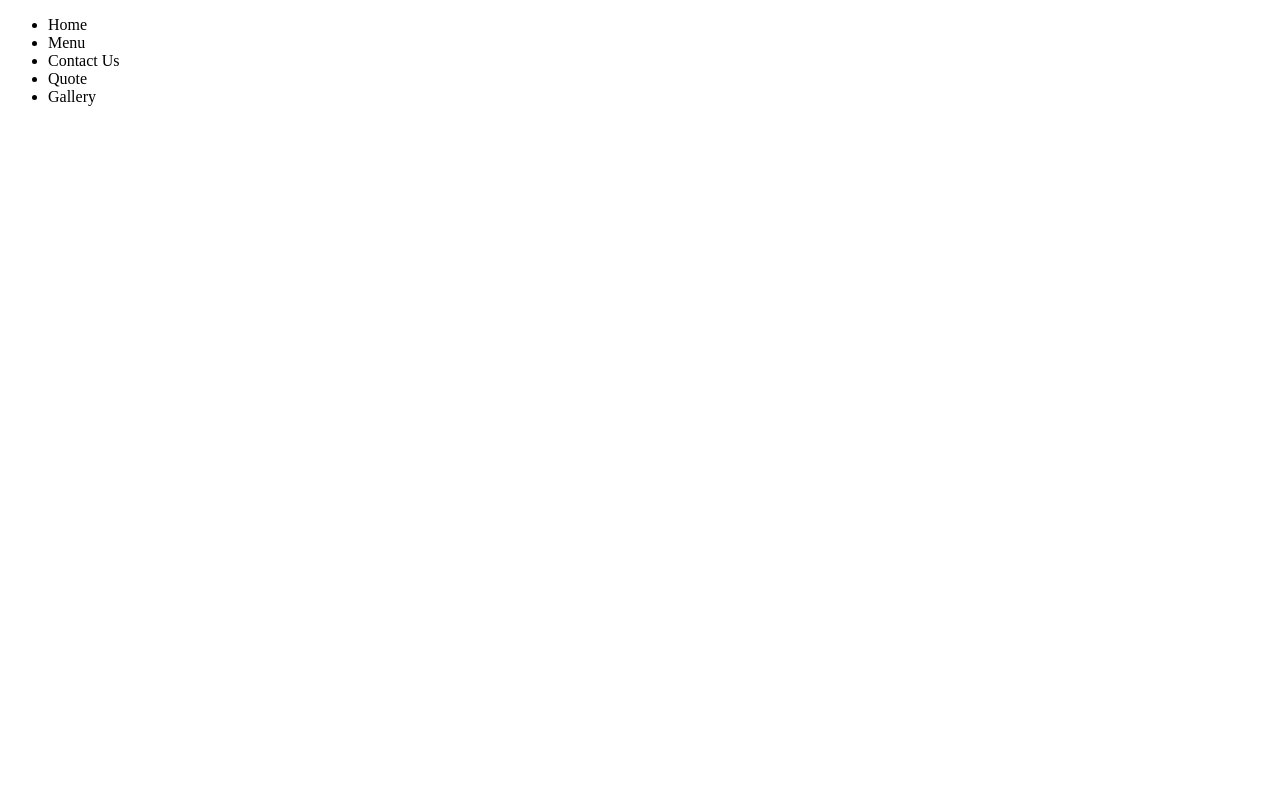
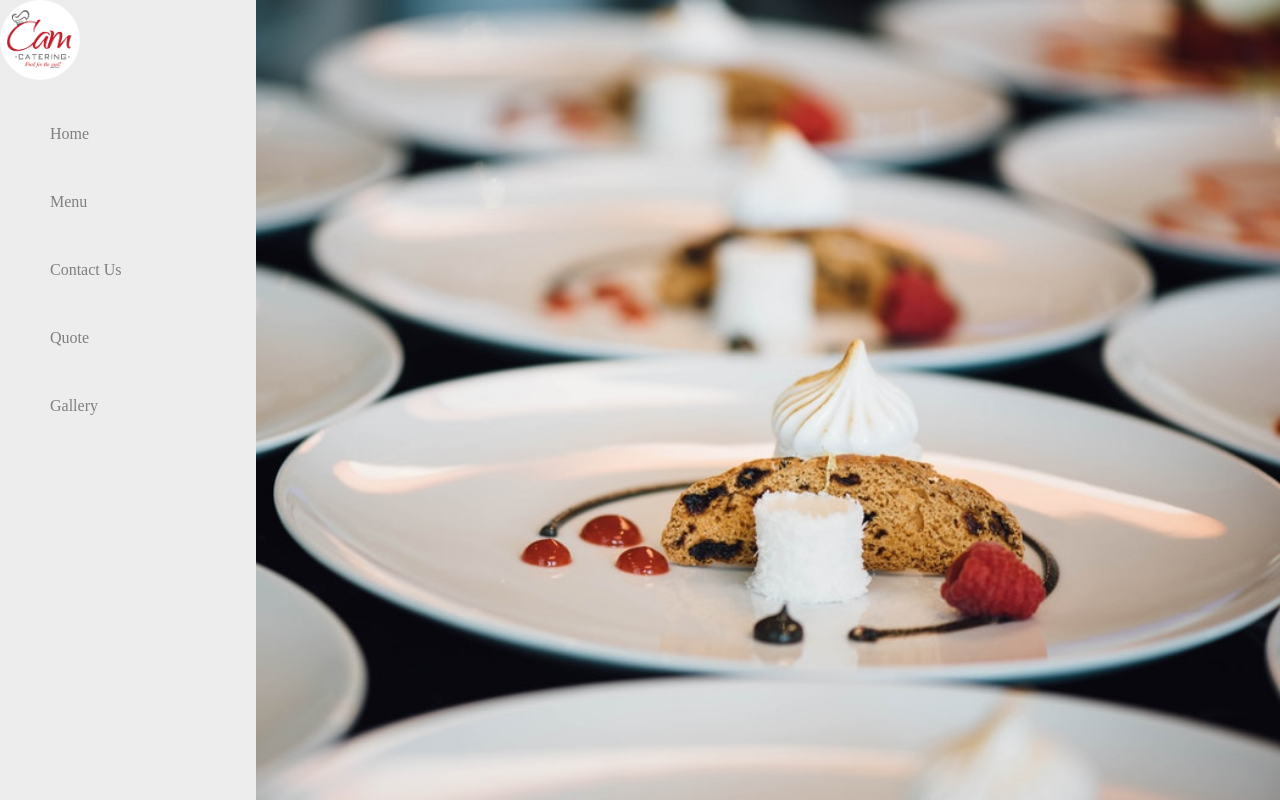
Before and after one commit to vdelvalle11/cam-catering, a plain HTML site: page index.html in a window 1280 px wide. Drawn offline with Linux system fonts and the light colour scheme.

Commit message:
Splash and nav skeletons in progress

```diff
--- a/css/master.css
+++ b/css/master.css
@@ -0,0 +1,34 @@
+body{
+  margin: 0;
+  padding: 0;
+}
+
+#welcomeSection{
+  margin-top: 0;
+  height: 100vh;
+  background-image: url("/img/wallpaper.jpeg");
+  background-size: cover;
+}
+
+nav{
+  height: 100vh;
+  width: 20vw;
+  background-color: #ededed;
+  display: inline-block;
+}
+
+.logo{
+  height: 80px;
+  border-radius: 50%;
+}
+
+nav ul li{
+  color: #7f7f7f;
+  list-style-type: none;
+  padding: 25px 0;
+  margin: 0 10px;
+}
+
+nav ul li:hover{
+  color: #000000;
+}
--- a/index.html
+++ b/index.html
@@ -7,8 +7,9 @@
     <script type="text/javascript" src="/js/main.js"></script>
   </head>
   <body>
-
+    <div id="welcomeSection">
       <nav>
+        <img class="logo" src="/img/logo.png"/>
         <ul>
           <li>Home</li>
           <li>Menu</li>
@@ -18,5 +19,10 @@
         </ul>
       </nav>
 
+      <div id="splash">
+      </div>
+
+    </div>
+
   </body>
 </html>
```
Lines whose indentation alone changed are shown as unchanged.
